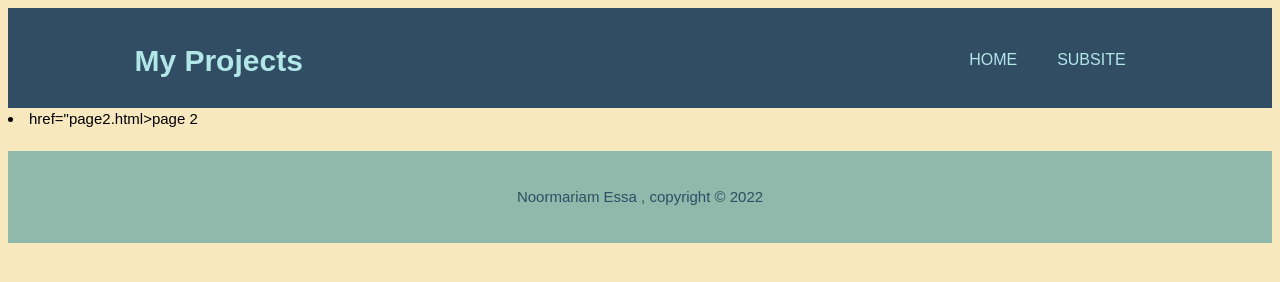
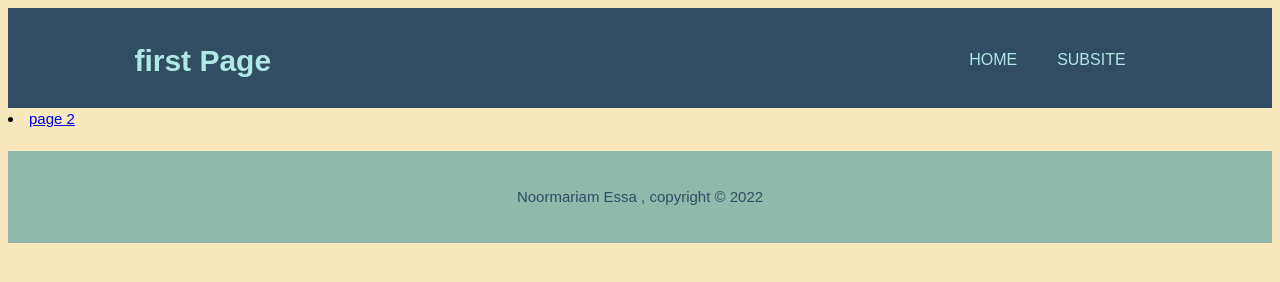
Before and after one commit to NoormariamEssa/NoormariamEssa.github.io, a plain HTML site: page subsite/page1.html in a window 1280 px wide. Drawn offline with Linux system fonts and the light colour scheme.

Commit message:
change sub

```diff
--- a/subsite/page1.html
+++ b/subsite/page1.html
@@ -7,7 +7,7 @@
         <header>
             <div class="container">
                 <div id="branding">
-                    <h1> <span class=  "highlight">  My</span> Projects</h1>
+                    <h1> <span class=  "highlight">  first</span> Page</h1>
             </div>
             <nav>
                 <ul>
@@ -17,7 +17,7 @@
             </nav>
         </header>
 
-    <li> <a> href="page2.html>page 2</a></li>
+    <li> <a href="page2.html"> page 2</a></li>
 
 
         <footer>
```
Also changed, not shown: subsite/page2.html (+1 -1 lines).
